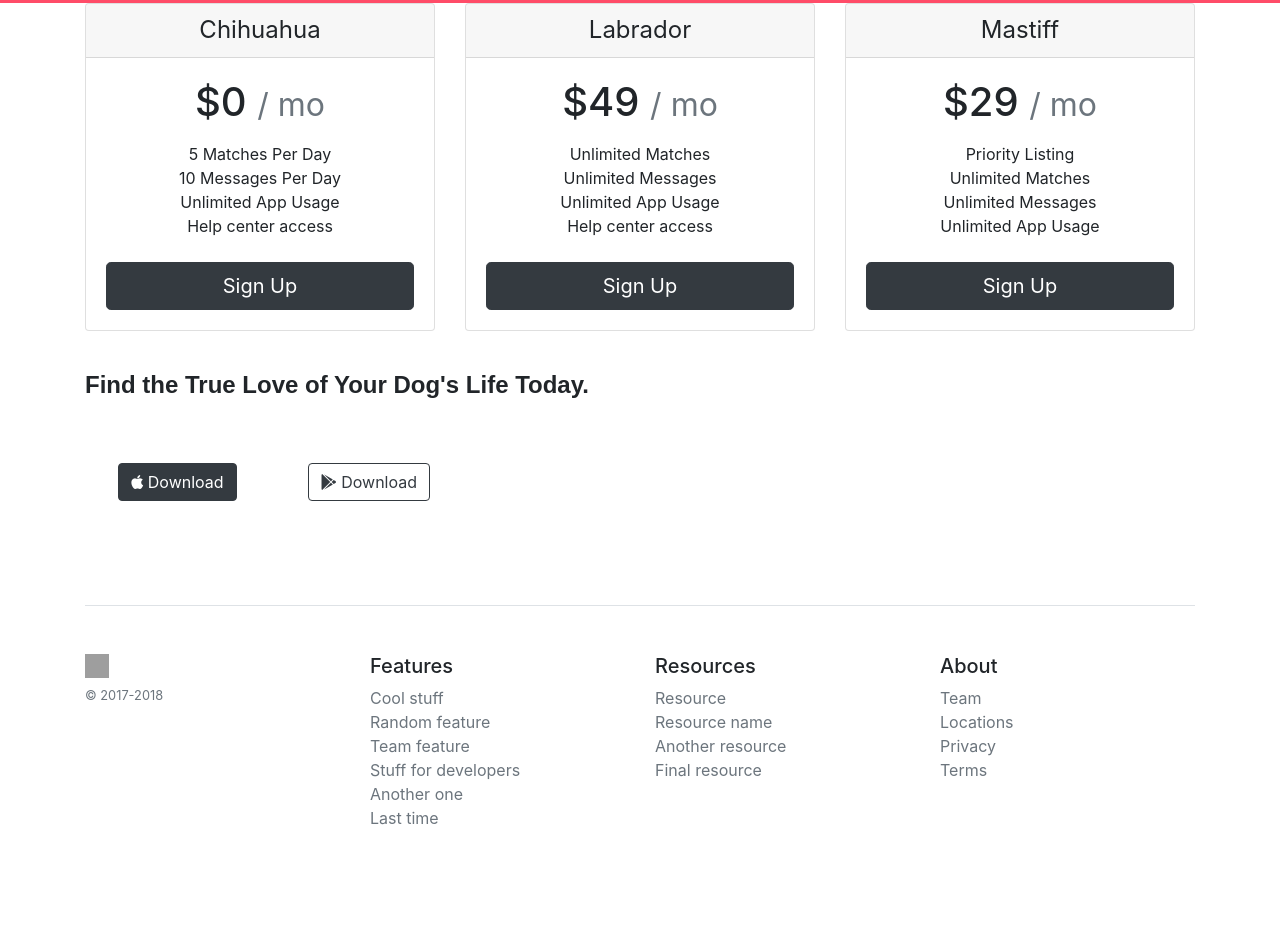
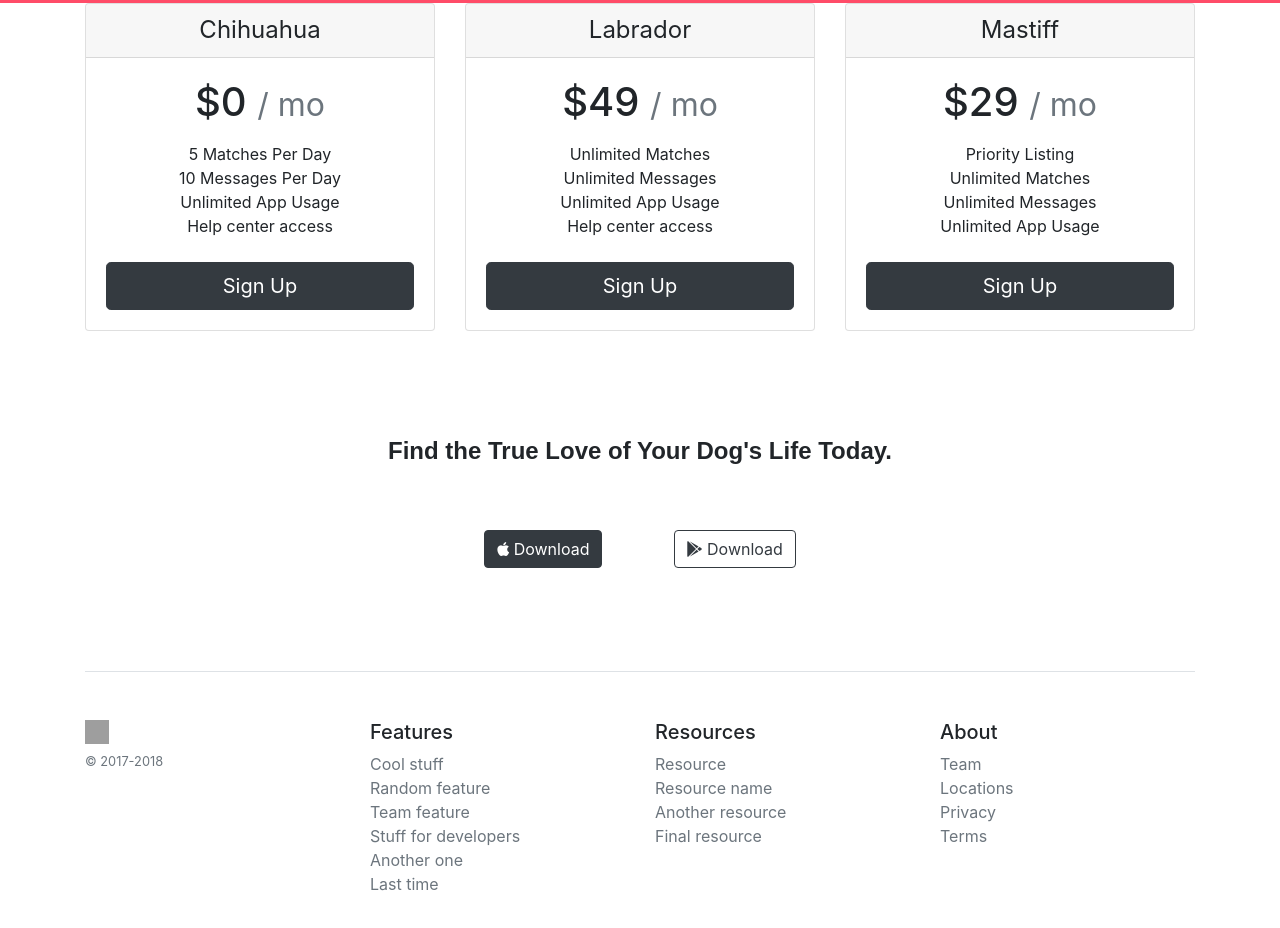
Before and after one commit to ephamm/DogDiggityDog, a plain HTML site: page index.html in a window 1280 px wide. Shown: the part 1992-2920 px from the top of the page. Before the commit the page ends 2886 px from the top, so only its background shows below. Drawn offline with nearby package versions, Linux system fonts and the light colour scheme; grey boxes are pictures that could not be loaded.

Commit message:
Update index.html
Needed to center align bottom buttons.

```diff
--- a/index.html
+++ b/index.html
@@ -178,9 +178,12 @@
       </div>
 
       <section id="cta">
+        <div class="container-fluid">
+
+        </div>
         <div class="row">
 
-          <div class="col-lg">
+          <div class="col-lg text-center">
             <h3>Find the True Love of Your Dog's Life Today.</h3></h3>
             <button type="button" class="btn btn-dark btn-lrg dloadbutton1"><i class="fab fa-apple"></i> Download</button>
             <button type="button" class="btn btn-outline-dark btn-lrg dloadbutton2"><i class="fab fa-google-play"></i> Download</button>
```
